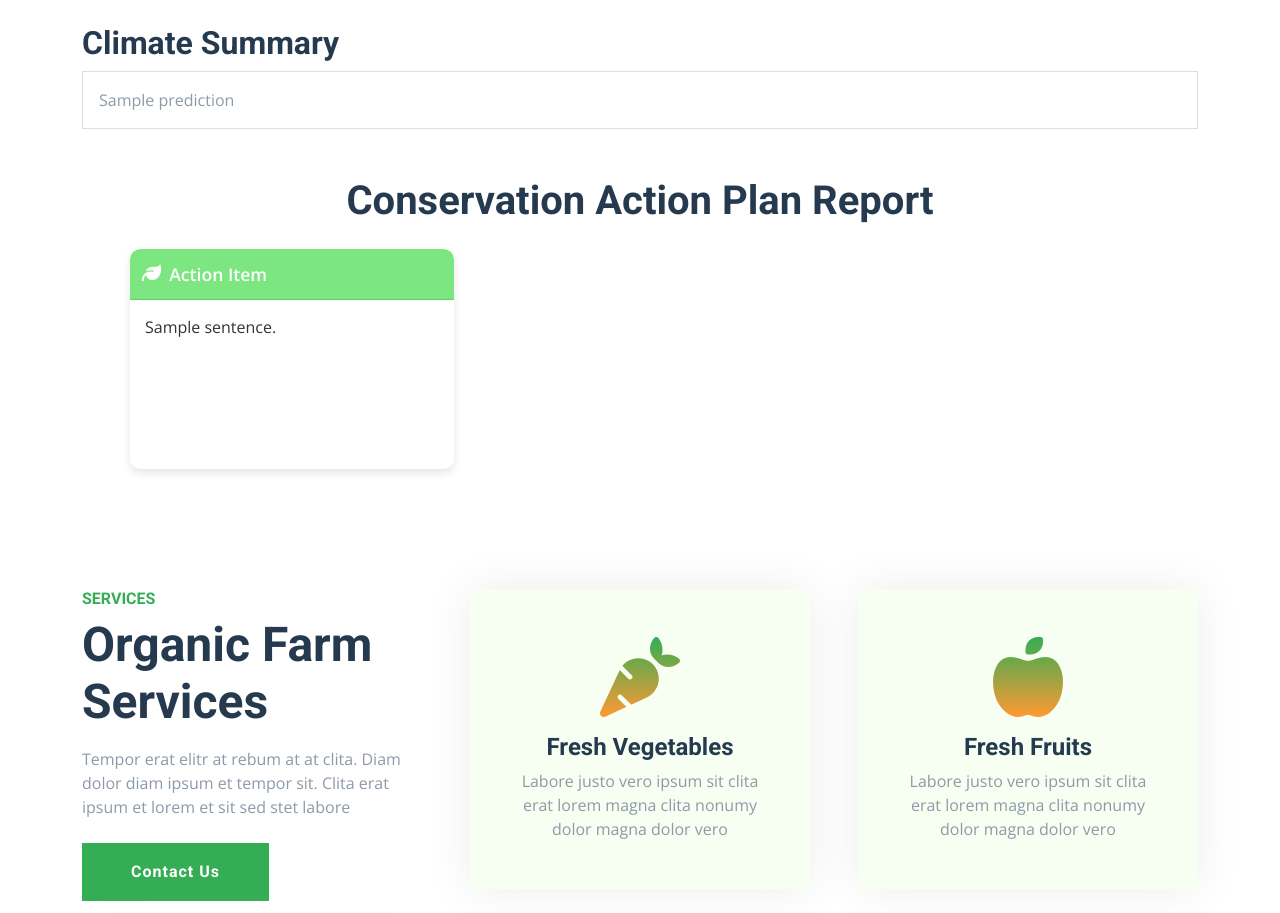
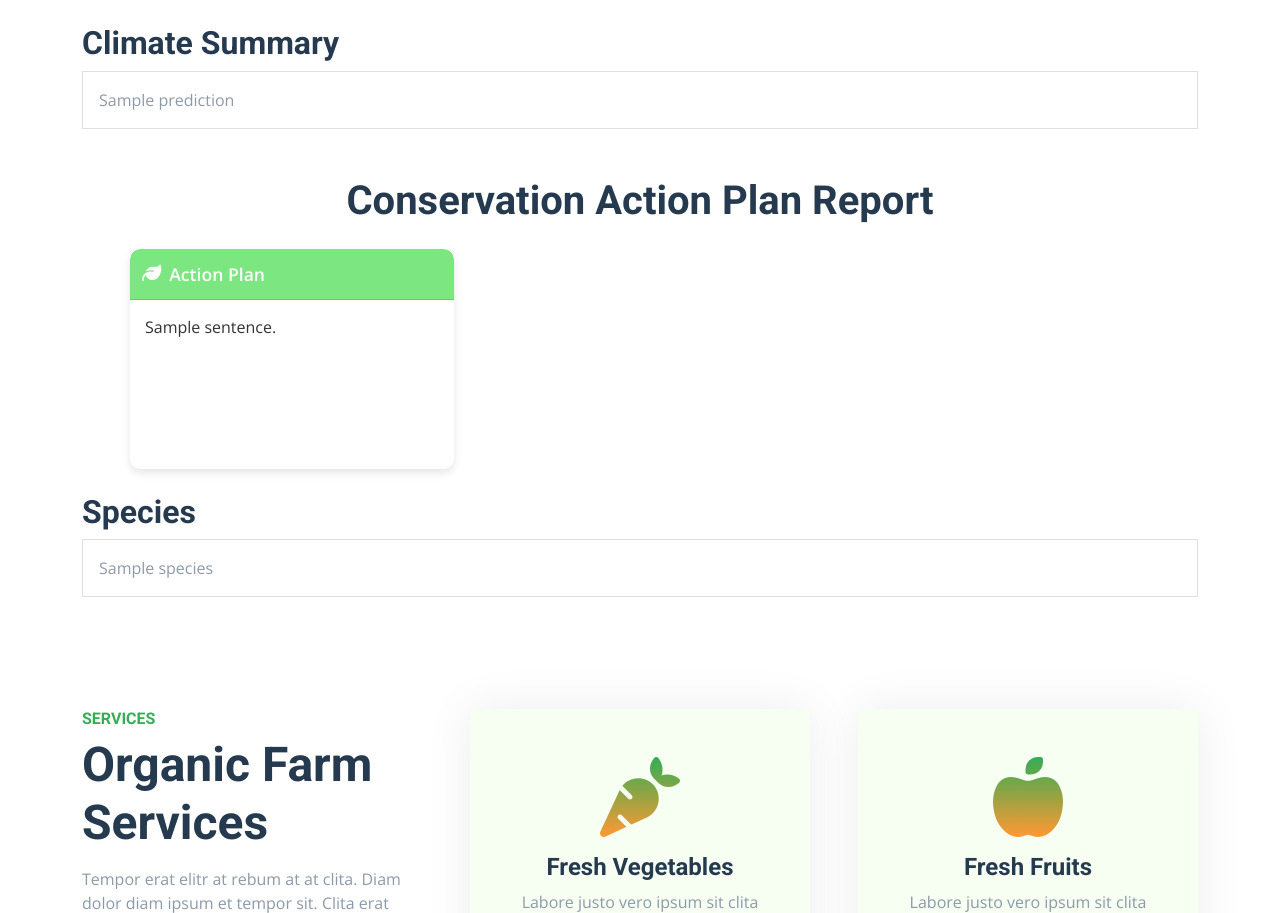
Before and after one commit to Anushka952/EcoWatch, a Flask app: template templates/report.html in a window 1280 px wide. Shown: the part 947-1860 px from the top of the page. Run offline with Flask 3, Linux system fonts and the light colour scheme; the template is opened without the code that fills it: most values are stand-ins (such as "Sample title", 1, 10 or a date in 2020); some libraries are stand-ins or nearby versions.

Commit message:
Species Generation and Display Done

```diff
--- a/app.py
+++ b/app.py
@@ -5,6 +5,29 @@ import re
 import requests
 
 app = Flask(__name__)
+
+def get_species_info(lat, lng):
+    # lat = 43.6532
+    # lng = -79.3832
+    species_api_url = f"https://api.gbif.org/v1/occurrence/search?decimalLatitude={lat}&decimalLongitude={lng}"
+    response = requests.get(species_api_url)
+
+    response.raise_for_status()
+    species_data = response.json()
+    species_names = [result['species'] for result in species_data['results']]  # Adjust based on actual structure
+    if len(species_names) == 0:
+        species_names = [
+    "Dodo (Raphus cucullatus)",
+    "Passenger Pigeon (Ectopistes migratorius)",
+    "Great Auk (Pinguinus impennis)",
+    "Heath Hen (Tympanuchus cupido cupido)",
+    "Javan Tiger (Panthera tigris sondaica)",
+    "Golden Toad (Incilius periglenes)",
+    "Quagga (Equus quagga quagga)"
+                ]
+
+    print(species_names)
+    return species_names
 
 # Open-Meteo API endpoint for weather and climate data
 OPEN_METEO_URL = 'https://api.open-meteo.com/v1/forecast'
@@ -93,13 +116,15 @@ def report():
     report_sentences = report_content.split('. ')  # Splitting by sentence
     print(report_sentences)
      # Get weather data
-
     weather_data = get_weather_data(lat, lng)
-
+    # Get Species
+    species = get_species_info(lat,lng)
+    species = list(set(species))
+    print(species)
     # Generate climate summary
     prediction = generate_climate_summary(weather_data)
     print(prediction)
-    return render_template('report.html', report=report_sentences, prediction=prediction, lat=lat, lng=lng)
+    return render_template('report.html', report=report_sentences, prediction=prediction, lat=lat, lng=lng, species = species)
 
 if __name__ == "__main__":
     app.run(debug=True)
--- a/templates/report.html
+++ b/templates/report.html
@@ -202,7 +202,7 @@
                         <div class="card action-plan-card">
                             <!-- Card Header with Icon and Title -->
                             <div class="card-header">
-                                <i class="fas fa-leaf icon"></i> Action Item
+                                <i class="fas fa-leaf icon"></i> Action Plan
                             </div>
                             <!-- Card Body with Sentence Text -->
                             <div class="card-body">
@@ -211,6 +211,13 @@
                         </div>
                     </div>
                 {% endfor %}
+            </div>
+        </div>
+
+        <h2>Species</h2>
+        <div class="card mb-3">
+            <div class="card-body">
+                <p class="card-text">{{ species }}</p>
             </div>
         </div>
 
```
